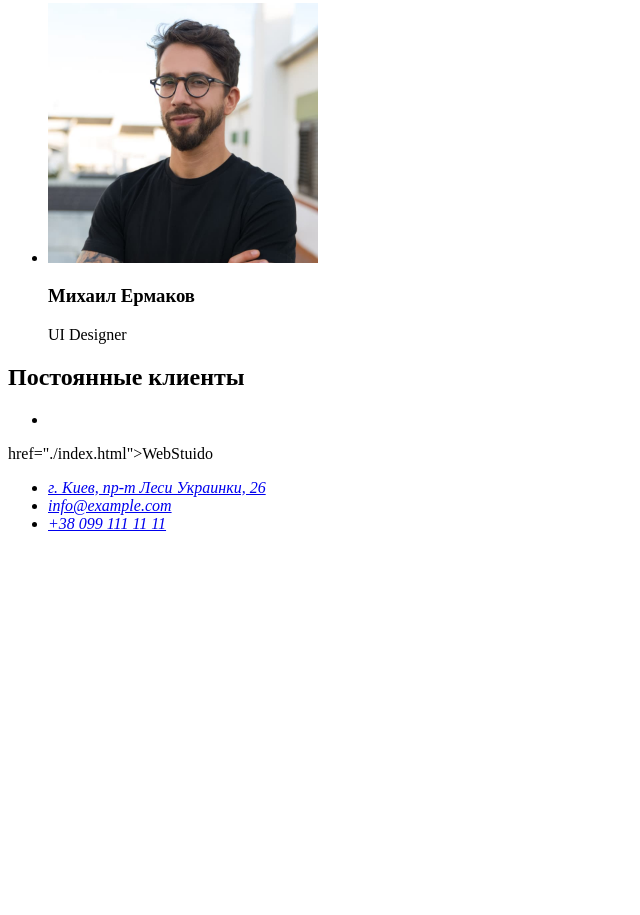
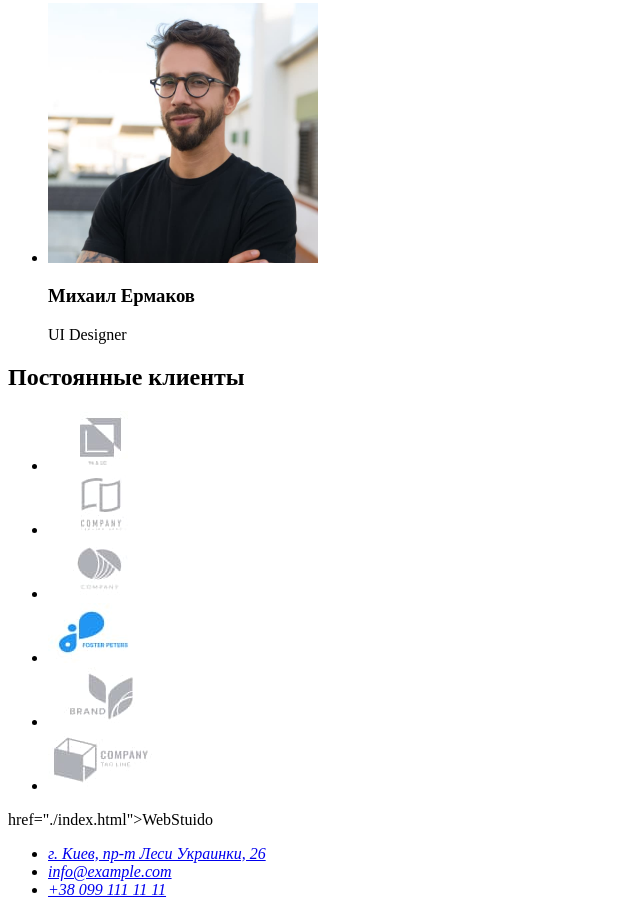
Before and after one commit to AlexBerdUa/goit-markup-hw-02, a plain HTML site: page index.html in a window 1280 px wide. Shown: the part 2643-3558 px from the top of the page, without its empty margins (0-640 px from the left). Before the commit the page ends 3192 px from the top, so only its background shows below. Drawn offline with Linux system fonts and the light colour scheme.

Commit message:
add "Наши партнеры"

```diff
--- a/index.html
+++ b/index.html
@@ -89,7 +89,24 @@
    <section>
        <h2>Постоянные клиенты</h2>
        <ul>
-           <li></li>
+           <li>
+               <a href="#"><img src="./Images_portfolio/Logo1.jpg" alt="logo1"></a>
+           </li>
+            <li>
+                <a href="#"><img src="./Images_portfolio/Logo2.jpg" alt="Logo2"></a>
+            </li>
+            <li>
+                <a href="#"><img src="./Images_portfolio/Logo3.jpg" alt="Logo3"></a>
+            </li>
+            <li>
+                <a href="#"><img src="./Images_portfolio/Logo4.jpg" alt="Logo4"></a>
+            </li>
+            <li>
+                <a href="#"><img src="./Images_portfolio/Logo5.jpg" alt="Logo5"></a>
+            </li>
+            <li>
+                <a href="#"><img src="./Images_portfolio/Logo6.jpg" alt="Logo6"></a>
+            </li>
        </ul>
    </section>
     </main>
```
Also changed, not shown: Images_portfolio/Logo1.jpg (added), Images_portfolio/Logo2.jpg (added), Images_portfolio/Logo3.jpg (added), Images_portfolio/Logo4.jpg (added), Images_portfolio/Logo5.jpg (added), Images_portfolio/Logo6.jpg (added).
